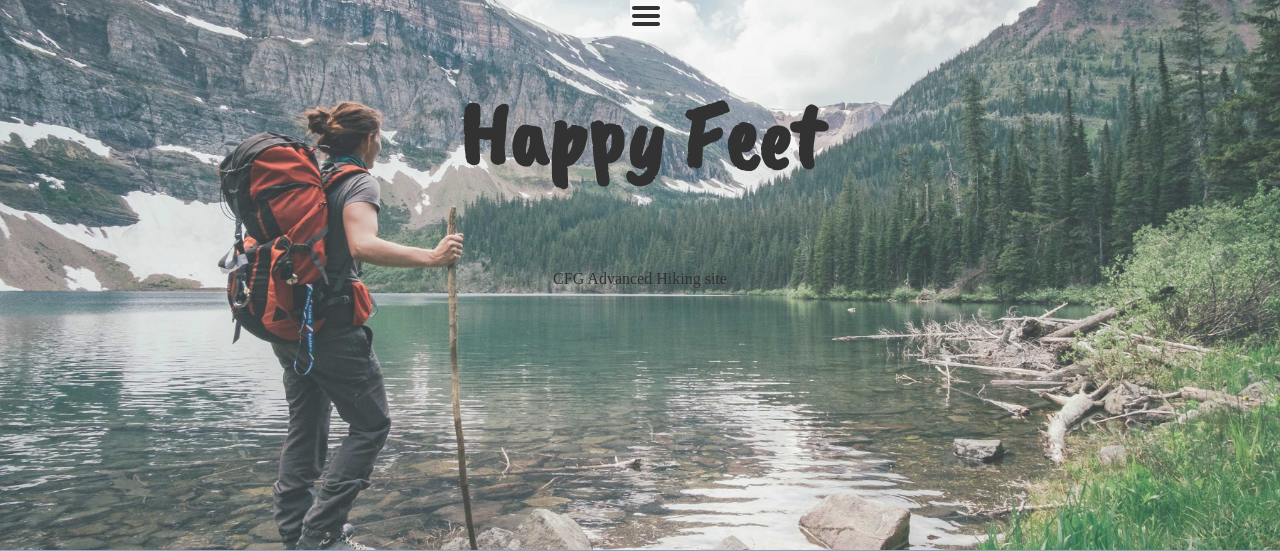
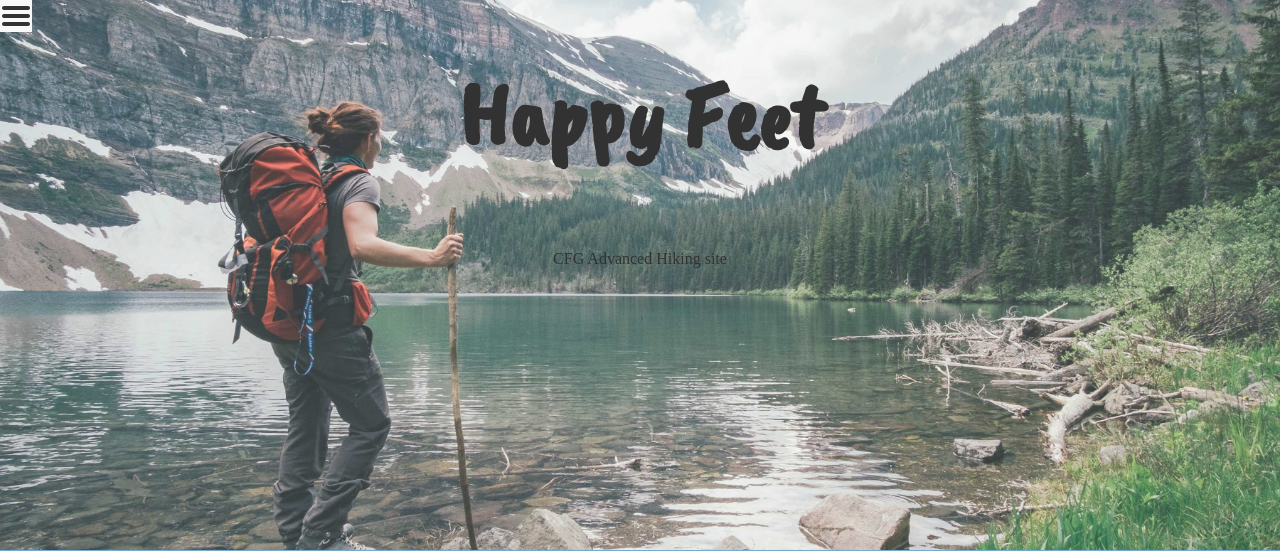
Before and after one commit to ambiab/happy-feet, a Python web app: template templates/main-page.html in a window 1280 px wide. Shown: the top 551 px of the page. Run offline with Jinja, Linux system fonts and the light colour scheme; the template is opened without the code that fills it, so the values that code supplies are empty; some libraries are stand-ins or nearby versions.

Commit message:
set menu-button to be absolute
so it can sit on the top left of the page

```diff
--- a/static/css/main-page.css
+++ b/static/css/main-page.css
@@ -62,6 +62,9 @@ h1 {
 }
 
 .menu-button {
+    position: absolute;
+    left: 0;
+
     width: 20px;
     height: 20px;
 }
```
